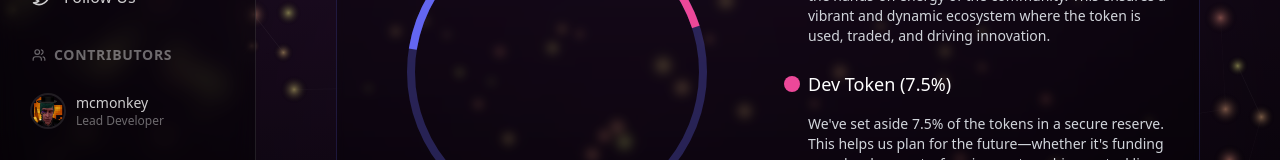
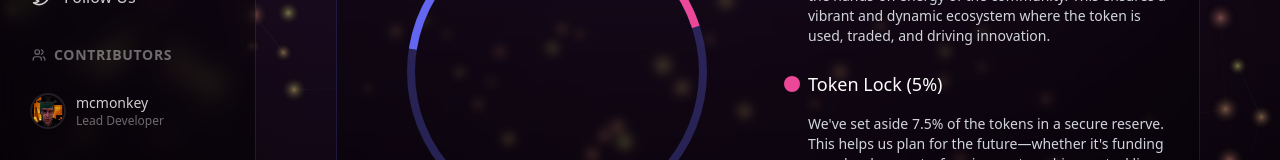
Before and after one commit to XENO1234568/sui, a React (Vite) app: page /roadmap in a window 1280 px wide. Shown: the part 275-435 px from the top of the page. Built offline with nearby package versions, Linux system fonts and the light colour scheme.

Commit message:
Update Roadmap.tsx

```diff
--- a/src/pages/Roadmap.tsx
+++ b/src/pages/Roadmap.tsx
@@ -57,7 +57,7 @@ export default function Roadmap() {
             <div className="space-y-4">
               <div className="flex items-center gap-2">
                 <div className="w-4 h-4 bg-pink-500 rounded-full"></div>
-                <h3 className="text-lg font-medium text-white">Dev Token (7.5%)</h3>
+                <h3 className="text-lg font-medium text-white">Token Lock (5%)</h3>
               </div>
               <p className="text-gray-300 text-sm pl-6">
                 We've set aside 7.5% of the tokens in a secure reserve. This helps us plan for the future—whether it's funding new developments, forming partnerships, or tackling unforeseen opportunities.
```
